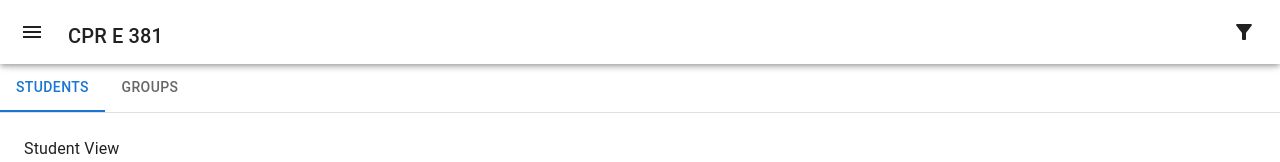
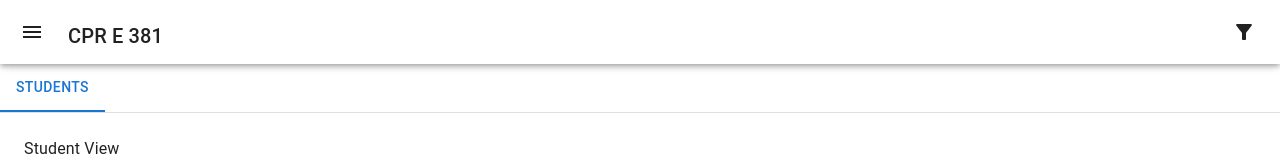
Before and after one commit to howardCLumi/senior, a React (Create React App) app: page / in a window 1280 px wide. Shown: the top 162 px of the page. Built offline with nearby package versions, Linux system fonts and the light colour scheme.

Commit message:
remove groups

```diff
--- a/src/components/NavigationTabs.js
+++ b/src/components/NavigationTabs.js
@@ -19,13 +19,11 @@ export default function LabTabs() {
                 <Box sx={{ borderBottom: 1, borderColor: 'divider' }}>
                     <TabList onChange={handleChange} aria-label="Tab Navigation">
                         <Tab label="Students" value="1" />
-                        <Tab label="Groups" value="2" />
                     </TabList>
                 </Box>
                 <TabPanel value="1">
                     <StudentView/>
                 </TabPanel>
-                <TabPanel value="2">Item Two</TabPanel>
             </TabContext>
         </Box>
     );
```
